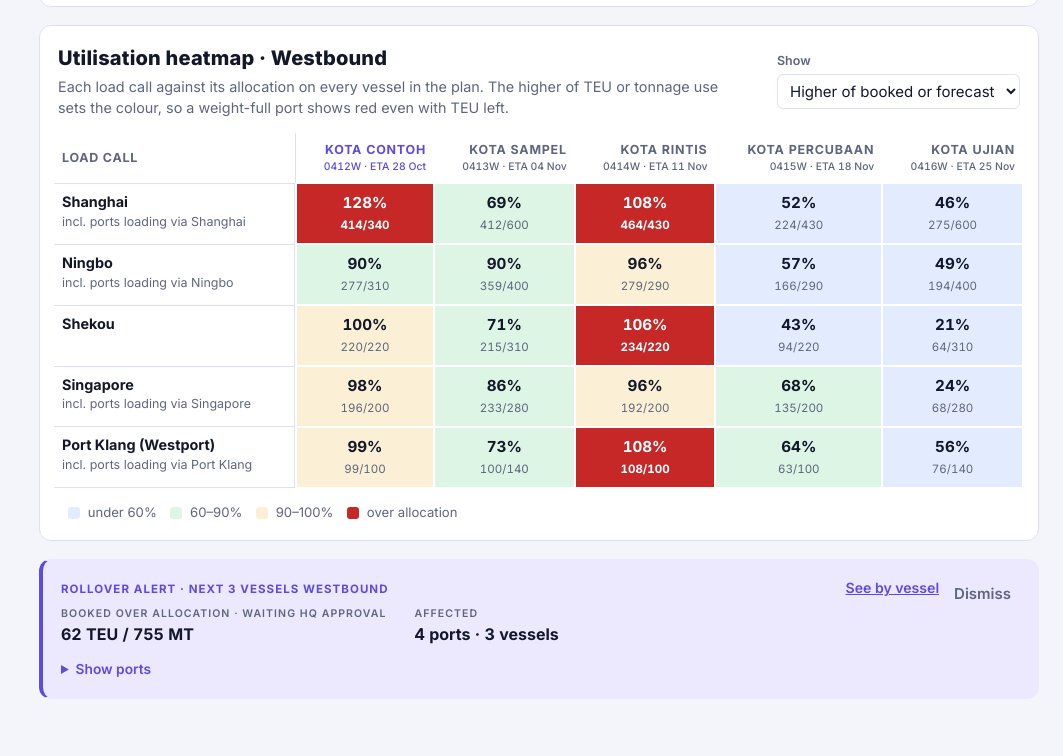
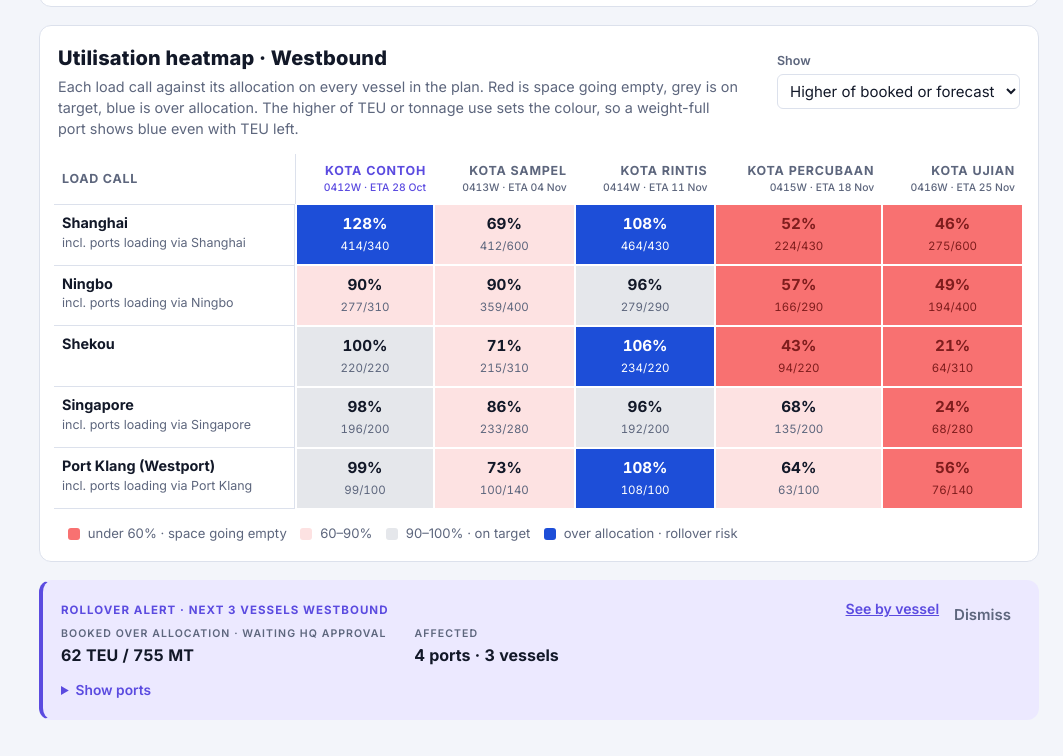
Before and after one commit to gwynpeh/slot-allocation-desk, a plain HTML site: page index.html in a window 1280 px wide. Shown: the part 1548-2304 px from the top of the page, without its empty margins (217-1280 px from the left). Drawn offline with Linux system fonts and the light colour scheme.

Commit message:
Utilisation heatmap: red for empty space, grey on target, blue over
Diverging scale: under 60% red, 60-90% light pink, 90-100% grey (on
target), over allocation solid blue. Own colour tokens with dark-mode
values; the Intra-Asia tables keep their red over-limit cells.

Co-Authored-By: Claude Opus 5.5 <noreply@anthropic.com>

```diff
--- a/index.html
+++ b/index.html
@@ -543,6 +543,13 @@ table.heat td.hm{text-align:center;font-variant-numeric:tabular-nums;border:2px
 table.heat td.hm b{display:block;font-size:.95rem}
 table.heat td.hm small{font-size:.72rem;color:var(--muted)}
 .hm0{background:var(--navy-soft)} .hm1{background:var(--ok-soft)} .hm2{background:var(--warn-soft)} .hm3{background:var(--bad);color:#fff;font-weight:700} .hm3 b,.hm3 small,.hm3 .muted{color:#fff!important} .hmn{color:var(--muted)}
+/* Utilisation heatmap: diverging. Red = unused space, grey = on target, blue = over allocation. */
+:root{--hu-empty:#F87171;--hu-empty-ink:#7F1D1D;--hu-low:#FDE2E2;--hu-ok:#E5E7EB;--hu-over:#1D4ED8}
+:root[data-theme="dark"]{--hu-empty:#B91C1C;--hu-empty-ink:#FFF;--hu-low:#4A1D24;--hu-ok:#2A2F3A;--hu-over:#3B82F6}
+@media (prefers-color-scheme:dark){:root:not([data-theme="light"]){--hu-empty:#B91C1C;--hu-empty-ink:#FFF;--hu-low:#4A1D24;--hu-ok:#2A2F3A;--hu-over:#3B82F6}}
+.hu-empty{background:var(--hu-empty)} .hu-empty b,.hu-empty small{color:var(--hu-empty-ink)!important}
+.hu-low{background:var(--hu-low)} .hu-ok{background:var(--hu-ok)}
+.hu-over{background:var(--hu-over)} .hu-over b,.hu-over small{color:#fff!important}
 .hm-key{display:inline-block;width:12px;height:12px;border-radius:3px;vertical-align:middle;margin:0 4px 0 10px}
 .chip.dgc{background:var(--warn-soft);color:var(--warn)}
 .chip.oogc{background:var(--navy-soft);color:var(--navy)}
@@ -2192,15 +2199,15 @@ let heatMetric='max';
 function heatPanel(){
   const b=B, cols=VOYAGES;
   const val=(p)=>{ const e=effP(b,p), u=usedP(b,p), f=fcP(b,p); const v=heatMetric==='booked'?u:heatMetric==='forecast'?f:{teu:Math.max(u.teu,f.teu),mt:Math.max(u.mt,f.mt)}; return {e,v}; };
-  const cell=(e,v)=>{ if(!e.teu) return '<td class="hm hmn">—</td>'; const r=Math.max(v.teu/e.teu, e.mt?v.mt/e.mt:0), c=r>1?'hm3':r>=0.9?'hm2':r>=0.6?'hm1':'hm0';
+  const cell=(e,v)=>{ if(!e.teu) return '<td class="hm hmn">—</td>'; const r=Math.max(v.teu/e.teu, e.mt?v.mt/e.mt:0), c=r>1?'hu-over':r>=0.9?'hu-ok':r>=0.6?'hu-low':'hu-empty';
     return `<td class="hm ${c}" title="${n0(v.teu)} / ${n0(e.teu)} TEU · ${n0(v.mt)} / ${n0(e.mt)} MT"><b>${Math.round(r*100)}%</b><small>${n0(v.teu)}/${n0(e.teu)}</small></td>`; };
   const rows=BD(b).pols.map(pol=>{ const ports=[pol,...feedersOf(b,pol)];
     return `<tr><td><span class="pname">${nm(pol)}${feedersOf(b,pol).length?`<small>incl. ports loading via ${sn(pol)}</small>`:''}</span></td>${cols.map(c=>withVoy(c.id,()=>{ const g=ports.filter(p=>origins(b).includes(p)); const e=vsum(g.map(p=>val(p).e)), v=vsum(g.map(p=>val(p).v)); return cell(e,v); })).join('')}</tr>`; }).join('');
   return `<section class="panel" data-nav="Utilisation heatmap"><div class="ph"><div><h2>Utilisation heatmap · ${BD(b).label}</h2>
-    <p>Each load call against its allocation on every vessel in the plan. The higher of TEU or tonnage use sets the colour, so a weight-full port shows red even with TEU left.</p></div>
+    <p>Each load call against its allocation on every vessel in the plan. Red is space going empty, grey is on target, blue is over allocation. The higher of TEU or tonnage use sets the colour, so a weight-full port shows blue even with TEU left.</p></div>
     <div class="field"><label for="hm-metric">Show</label><select id="hm-metric"><option value="max" ${heatMetric==='max'?'selected':''}>Higher of booked or forecast</option><option value="booked" ${heatMetric==='booked'?'selected':''}>Booked</option><option value="forecast" ${heatMetric==='forecast'?'selected':''}>Forecast</option></select></div></div>
     <div class="tbl-wrap"><table class="heat"><thead><tr><th>Load call</th>${cols.map(c=>`<th class="num ${c.id===V?'cur':''}">${c.vessel}<small>${c.id}${b==='WB'?'W':'E'} · ETA ${fmt(addDays(ROT[BD(b).calls[0]].eta,c.wk*7))}</small></th>`).join('')}</tr></thead><tbody>${rows}</tbody></table></div>
-    <p class="note"><span class="hm-key hm0"></span> under 60% <span class="hm-key hm1"></span> 60–90% <span class="hm-key hm2"></span> 90–100% <span class="hm-key hm3"></span> over allocation</p>
+    <p class="note"><span class="hm-key hu-empty"></span> under 60% · space going empty <span class="hm-key hu-low"></span> 60–90% <span class="hm-key hu-ok"></span> 90–100% · on target <span class="hm-key hu-over"></span> over allocation · rollover risk</p>
   </section>`;
 }
 
```
Also changed, not shown: slot-allocation-desk.html (+10 -3 lines).
